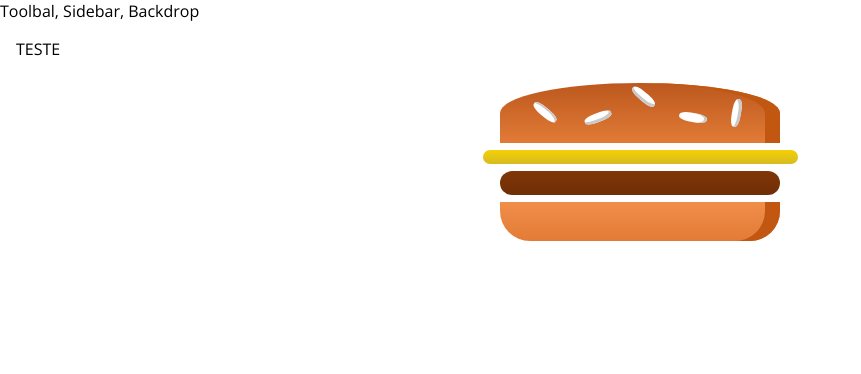
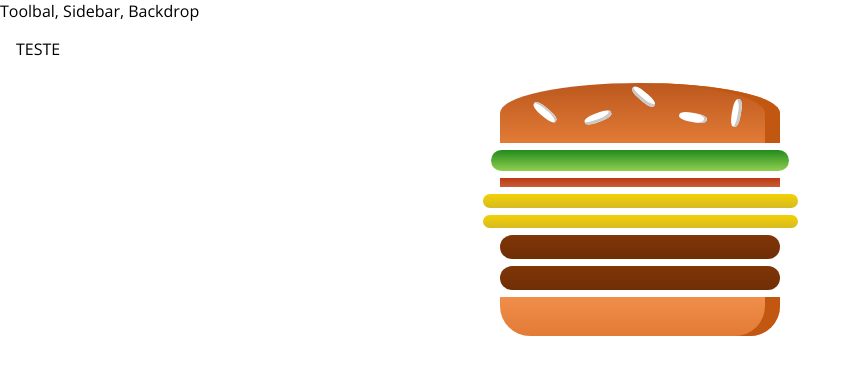
Before and after one commit to pedroprado/burguer-app, a React app: page / in a window 1280 px wide. Shown: the top 374 px of the page, without its empty margins (0-861 px from the left). Built offline with nearby package versions, Linux system fonts and the light colour scheme.

Commit message:
Adding more ingredients

```diff
--- a/src/components/Burger/Burger.js
+++ b/src/components/Burger/Burger.js
@@ -4,16 +4,25 @@
 import BurgerIngredient from './BurgerIngredient/BurgerIngredient';
 
 const burger = (props) => {
+
+    const transformedIngredients = Object.keys(props.ingredients)
+    .map( ingredient => {
+        return [...Array(props.ingredients[ingredient])].map( (_, i) => {
+           return <BurgerIngredient key={ingredient + i}  type={ingredient}/>
+        });
+    });
+
     return(
         <div className={classes.Burger}>
             <BurgerIngredient type="bread-top"/>
-            <BurgerIngredient type="cheese"/>
-            <BurgerIngredient type="meat"/>
+            { transformedIngredients}
             <BurgerIngredient type="bread-bottom"/>
         </div>
     );
 };
 
+burger.propTypes ={
 
+}
 
 export default burger;
--- a/src/containers/BurguerBuilder/BurguerBuilder.js
+++ b/src/containers/BurguerBuilder/BurguerBuilder.js
@@ -4,10 +4,22 @@
 
 class BurguerBuilder extends Component{
 
+    constructor(props){
+        super(props)
+        this.state = {
+            ingredients: {
+                salad: 1,
+                bacon: 1,
+                cheese: 2,
+                meat: 2
+            }
+        };
+    }
+
     render(){
         return(
         <Aux>
-            <Burger/>
+            <Burger ingredients = {this.state.ingredients}/>
         </Aux>);
     };
 }
```
